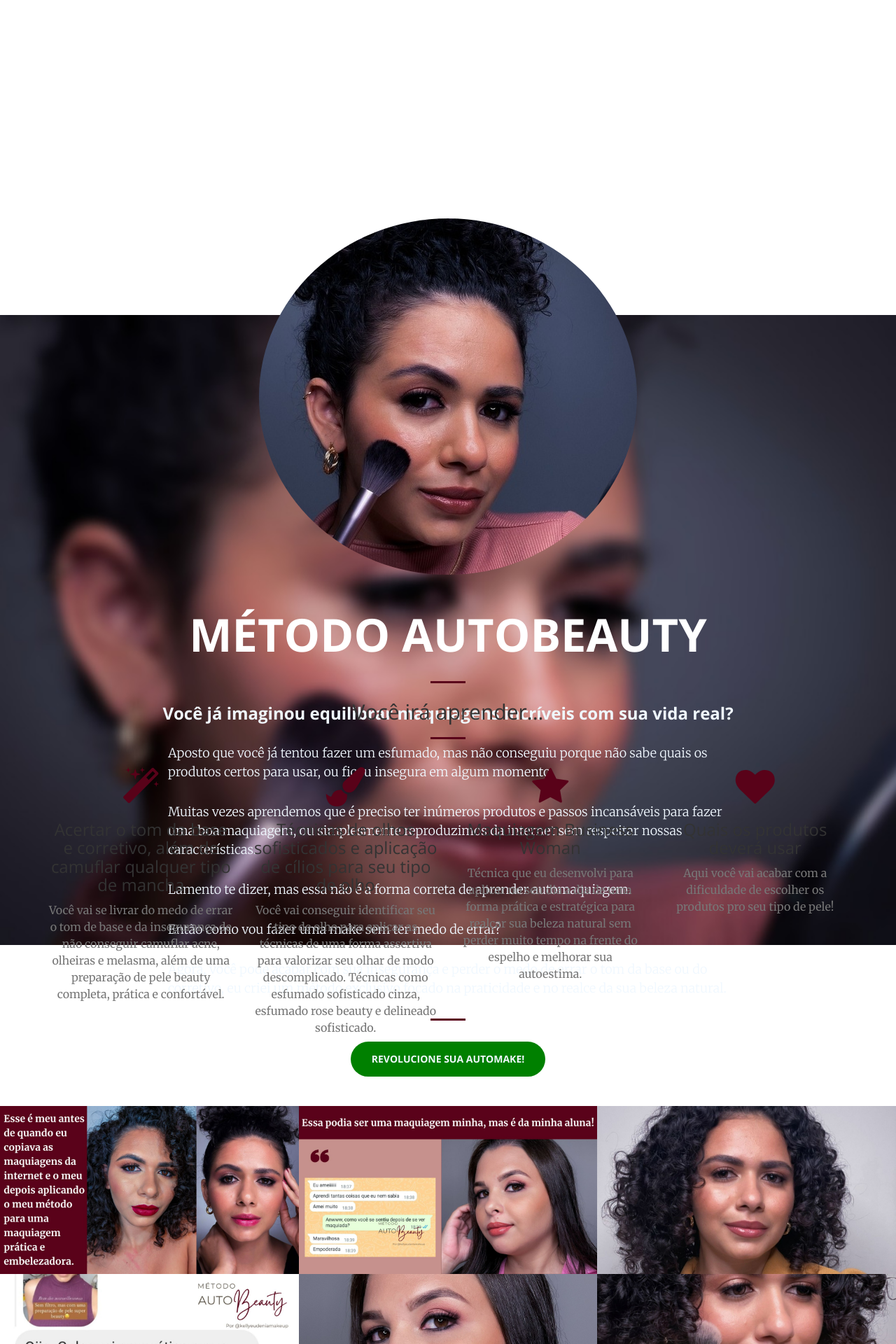
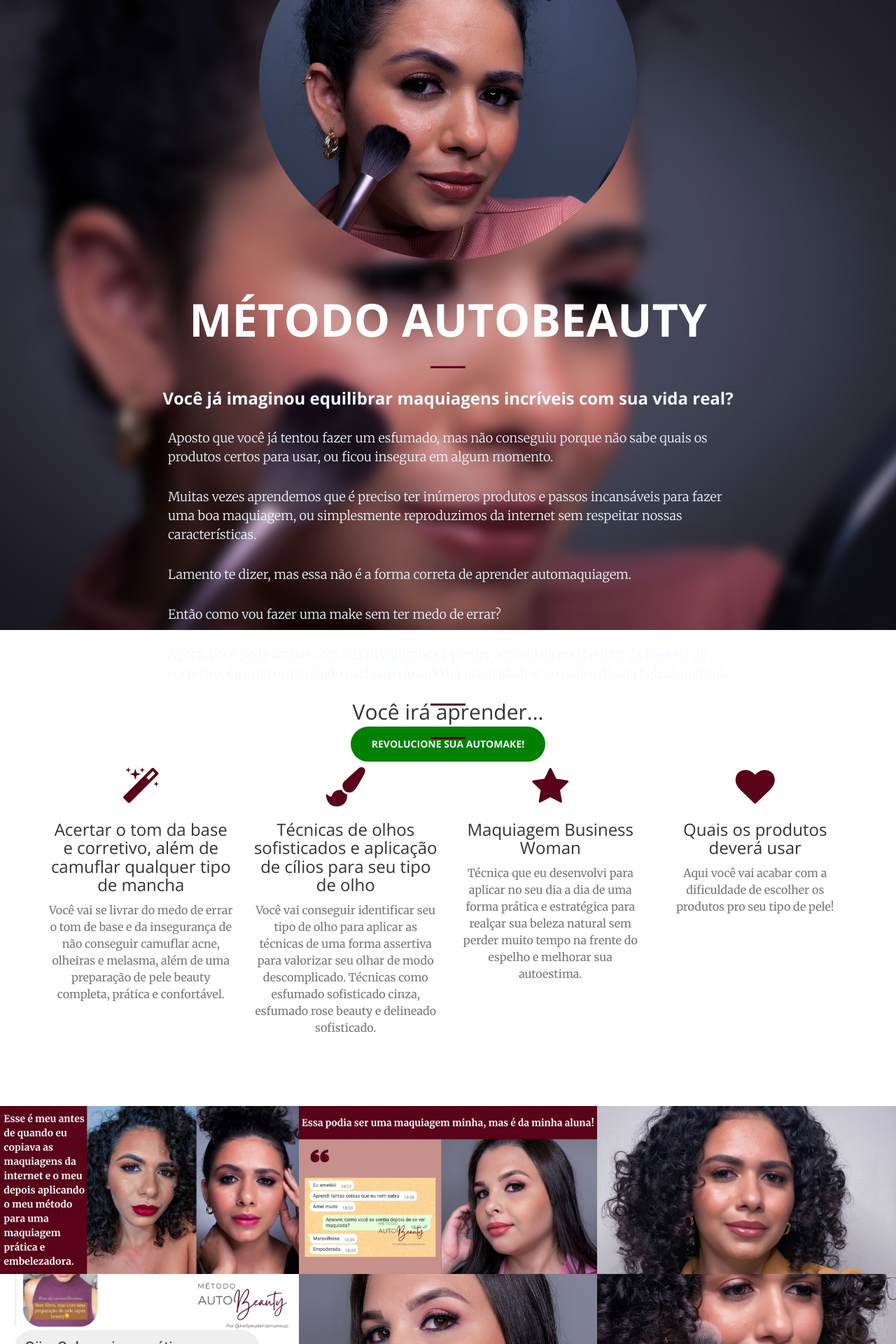
Before and after one commit to kellyeudenia/business-woman, a Jekyll site: the page built from index.html, in a window 1280 px wide. Shown: the top 1920 px of the page at 70% size. Built offline with Jekyll 4.4.1, drawn with Linux system fonts in a browser that asks for light colours.

Commit message:
Setup para a página de vendas.

```diff
--- a/_sass/_base.scss
+++ b/_sass/_base.scss
@@ -152,7 +152,6 @@ aside {
 header {
     position: relative;
     width: 100%;
-    top: 50%;
     min-height: auto;
     @include background-cover;
     background-position: center;
```
